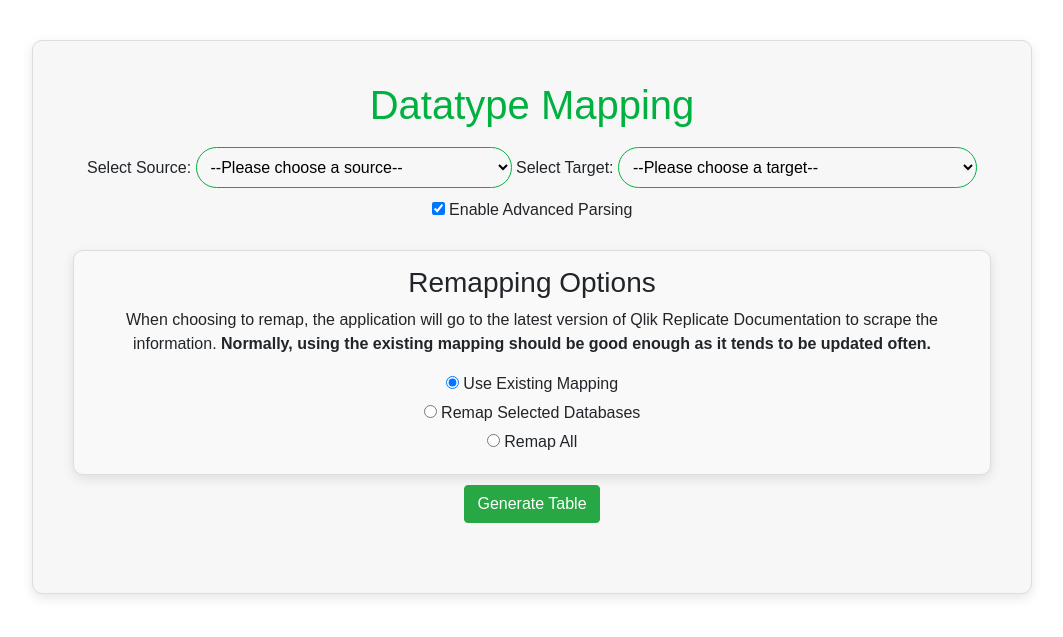
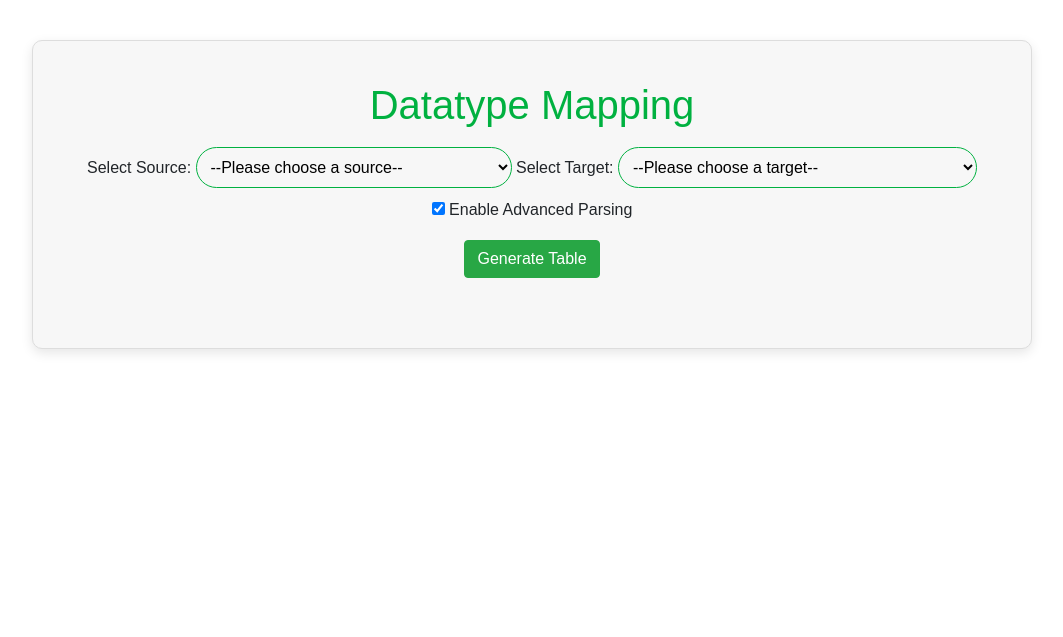
Before and after one commit to yoniyamin/datatype_mapping, a Flask app: page / in a window 1280 px wide. Shown: the top 637 px of the page, without its empty margins (108-1171 px from the left). Run offline with Flask 3, Linux system fonts and the light colour scheme; some libraries are stand-ins or nearby versions.

Commit message:
admin mode

```diff
--- a/templates/index.html
+++ b/templates/index.html
@@ -34,7 +34,7 @@
     </label>
     </div>
     <!-- Remapping Options -->
-    <div id="remapping-options-container">
+    <div id="remapping-options-container" style="display: {{ 'block' if is_admin else 'none' }}">
         <h3>Remapping Options</h3>
         <p>
             When choosing to remap, the application will go to the latest version of Qlik Replicate Documentation to scrape the information.
```
